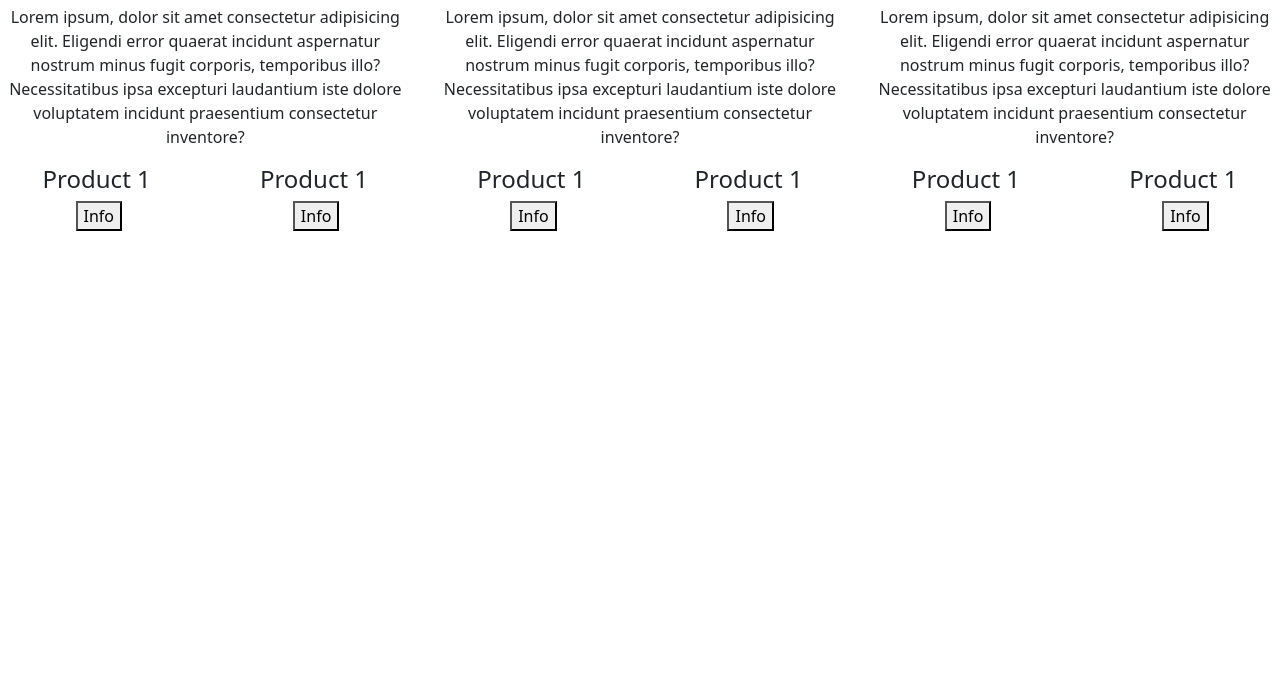
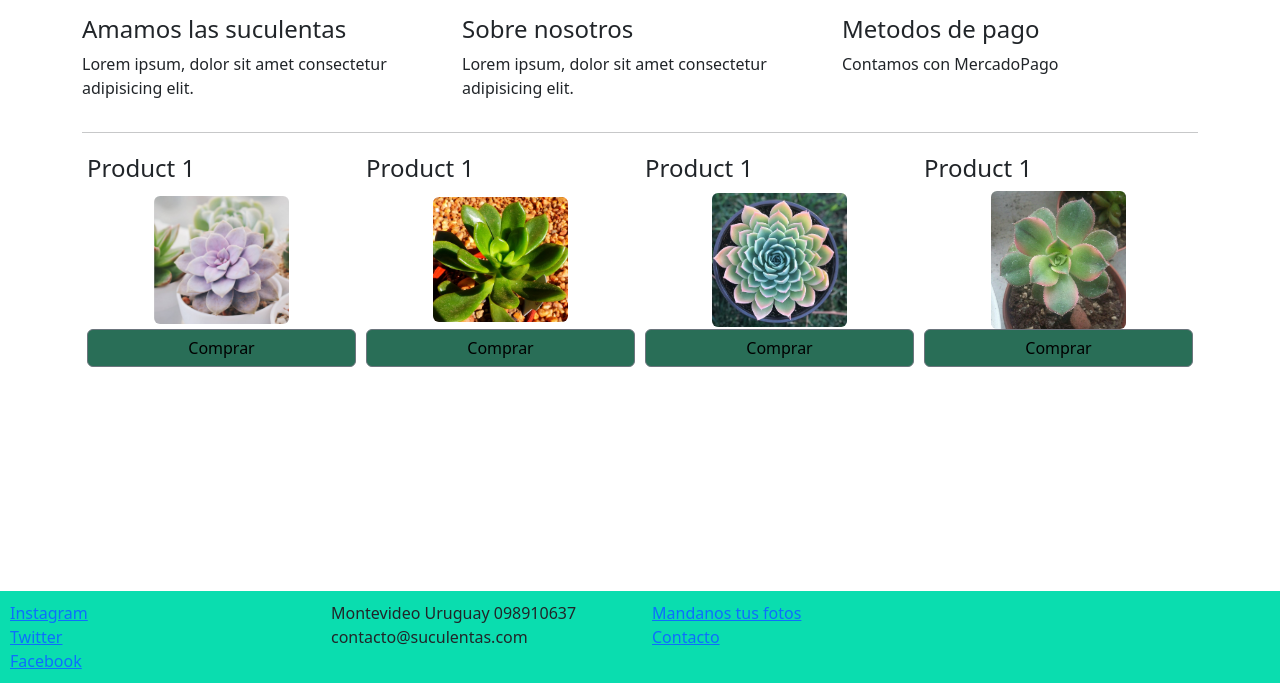
Before and after one commit to ezequielbuffa/hotels-guide, a website: page index.html in a window 1280 px wide. Shown: the part 117-800 px from the top of the page. Drawn offline with nearby package versions, Linux system fonts and the light colour scheme.

Commit message:
add css and images

```diff
--- /dev/null
+++ b/css/styles.css
@@ -0,0 +1,38 @@
+.jumbotron {
+    background-color: rgb(10, 221, 175);
+    color: black;
+    padding: 30px 30px 30px;
+}
+
+footer {
+    padding: 10px 10px 10px;
+    position: fixed;
+    bottom: 0;
+    width: 100%;
+    background-color: rgb(10, 221, 175);
+    margin-top: 10px;
+
+}
+
+.btn {
+    background-color: rgb(41, 110, 87);
+    color: black;
+}
+
+.card-sucu {
+    flex: 1 150px;
+    padding: 5px;
+}
+
+.btn-comprar {
+    width: 100%;
+
+}
+
+img {
+    display: block;
+    margin-left: auto;
+    margin-right: auto;
+    width: 50%;
+
+}
--- a/index.html
+++ b/index.html
@@ -6,80 +6,92 @@
     <meta name="viewport" content="width=device-width, initial-scale=1">
     <title>Soy suculenta</title>
     <link href="node_modules/bootstrap/dist/css/bootstrap.min.css" rel="stylesheet">
+    <link href="css/styles.css" rel="stylesheet">
 </head>
 
 <body>
     <div class="jumbotron">
-        <h1 class="display-3">Suculentas</h1>
+        <h1>Suculentas</h1>
+    </div>
     <!-- Conteiner for the description -->
-        <div class="conteiner text-center">
+    <div class="container">
         <div class="row">
-                <div class="col-sm">
-                    <h4>Titulo 1</h4>
-                    <p>Lorem ipsum, dolor sit amet consectetur adipisicing elit. Eligendi error quaerat incidunt
-                        aspernatur
-                        nostrum minus fugit corporis, temporibus illo? Necessitatibus ipsa excepturi laudantium iste
-                        dolore
-                        voluptatem incidunt praesentium consectetur inventore?</p>
+            <div class="col-sm-4 ">
+                <p>
+                    <h4>Amamos las suculentas</h4>
+                    <p>Lorem ipsum, dolor sit amet consectetur adipisicing elit.</p>
+                </p>
             </div>
-                <div class="col-sm">
-                    <h4>Titulo 1</h4>
-                    <p>Lorem ipsum, dolor sit amet consectetur adipisicing elit. Eligendi error quaerat incidunt
-                        aspernatur
-                        nostrum minus fugit corporis, temporibus illo? Necessitatibus ipsa excepturi laudantium iste
-                        dolore
-                        voluptatem incidunt praesentium consectetur inventore?</p>
+            <div class="col-sm-4 ">
+                <p>
+                    <h4>Sobre nosotros</h4>
+                    <p>Lorem ipsum, dolor sit amet consectetur adipisicing elit.</p>
+                </p>
             </div>
-                <div class="col-sm">
-                    <h4>Titulo 1</h4>
-                    <p>Lorem ipsum, dolor sit amet consectetur adipisicing elit. Eligendi error quaerat incidunt
-                        aspernatur
-                        nostrum minus fugit corporis, temporibus illo? Necessitatibus ipsa excepturi laudantium iste
-                        dolore
-                        voluptatem incidunt praesentium consectetur inventore?</p>
+            <div class="col-sm-4 ">
+                <p>
+                    <h4>Metodos de pago</h4>
+                    <p>Contamos con MercadoPago</p>
+                </p>
             </div>
         </div>
+        <hr>
         <!-- Product list -->
-            <div class="row">
-                <div class="col-sm">
+        <div class="d-flex flex-wrap flex-row-reverse">
+            <div class="card-sucu d-flex flex-column justify-content-between">
                 <h4>Product 1</h4>
-                    <img src="" alt="">
-                    <button>Info</button>
+                <img class="img-fluid rounded" src="img/img1.jpg" alt="Suculenta">
+                <div>
+                    <button type="button" class="btn btn-secondary btn-comprar">Comprar</button>
                 </div>
-                <div class="col-sm">
+            </div>
+            <div class="card-sucu d-flex flex-column justify-content-between">
                 <h4>Product 1</h4>
-                    <img src="" alt="">
-                    <button>Info</button>
+                <img class="img-fluid rounded" src="img/img2.jpg" alt="Suculenta">
+                <div>
+                    <button type="button" class="btn btn-secondary btn-comprar">Comprar</button>
                 </div>
-                <div class="col-sm">
+            </div>
+            <div class="card-sucu d-flex flex-column justify-content-between">
                 <h4>Product 1</h4>
-                    <img src="" alt="">
-                    <button>Info</button>
+                <img class="img-fluid rounded" src="img/img3.jpg" alt="Suculenta">
+                <div>
+                    <button type="button" class="btn btn-secondary btn-comprar">Comprar</button>
                 </div>
-                <div class="col-sm">
+            </div>
+            <div class="card-sucu d-flex flex-column justify-content-between">
                 <h4>Product 1</h4>
-                    <img src="" alt="">
-                    <button>Info</button>
+                <img class="img-fluid rounded" src="img/img4.jpg" alt="Suculenta">
+                <div>
+                    <button type="button" class="btn btn-secondary btn-comprar">Comprar</button>
                 </div>
-                <div class="col-sm">
-                    <h4>Product 1</h4>
-                    <img src="" alt="">
-                    <button>Info</button>
             </div>
-                <div class="col-sm">
-                    <h4>Product 1</h4>
-                    <img src="" alt="">
-                    <button>Info</button>
-                </div>
-
 
         </div>
     </div>
     </div>
-
+    <footer>
+        <div class="row">
+            <div class="col-sm-3 d-flex flex-column">
+                <a href="http://www.instagram.com">Instagram</a>
+                <a href="http://www.twitter.com">Twitter</a>
+                <a href="http://www.facebook.com">Facebook</a>
+            </div>
+            <div class="col-sm-3 ">
+                <address>
+                    Montevideo Uruguay
+                    098910637
+                    contacto@suculentas.com
+                </address>
+            </div>
+            <div class="col-sm-4 d-flex flex-column">
+                <a href="http://www.twitter.com">Mandanos tus fotos</a>
+                <a href="http://www.facebook.com">Contacto</a>
+            </div>
+        </div>
+    </footer>
     <script src="node_modules/jquery/dist/jquery.min.js"></script>
     <script src="node_modules/popper.js/dist/popper.min.js"></script>
     <script src="node_modules/bootstrap/dist/js/bootstrap.min.js"></script>
 </body>
-
 </html>
```
Also changed, not shown: img/img1.jpg (added), img/img2.jpg (added), img/img3.jpg (added), img/img4.jpg (added). Lines whose indentation alone changed are shown as unchanged.
